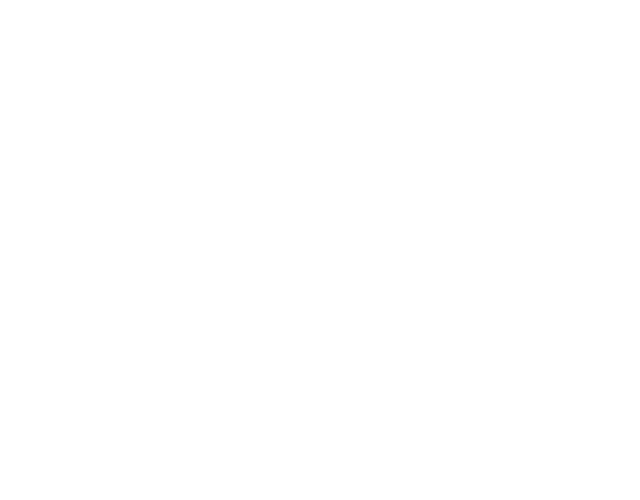
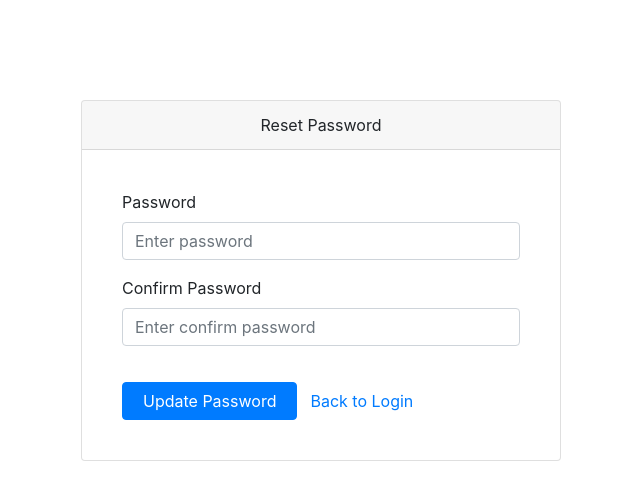
Before and after one commit to kedar09/react-jwt-authentication, a React (Create React App) app: page /set-new-password/1/1 in a window 1280 px wide. Shown: the top 500 px of the page, without its empty margins (319-959 px from the left). Built offline with nearby package versions, Linux system fonts and the light colour scheme.

Commit message:
sweetalert added

```diff
--- a/package.json
+++ b/package.json
@@ -15,7 +15,7 @@
     "react-dom": "^17.0.1",
     "react-router-dom": "^5.2.0",
     "react-scripts": "4.0.0",
-    "sweetalert2": "^10.16.7",
+    "sweetalert2": "^10.16.9",
     "web-vitals": "^0.2.4",
     "yup": "^0.29.3"
   },
--- a/src/pages/Authentication/Forgot-Password/ForgotPasswordPage.js
+++ b/src/pages/Authentication/Forgot-Password/ForgotPasswordPage.js
@@ -5,6 +5,7 @@ import * as Yup from "yup";
 import { useHistory } from "react-router";
 import Cookies from "js-cookie";
 import { forgotPasswordService } from "../../../services/authentiacation.service";
+import Swal from "sweetalert2";
 
 const ForgotPasswordPage = (props) => {
   const history = useHistory();
@@ -15,9 +16,31 @@ const ForgotPasswordPage = (props) => {
         email: values.email,
       };
       const result = await forgotPasswordService(payloadData);
+      console.log(result);
       if (result && result.userId) {
-        Cookies.set("token", JSON.stringify(result.token));
-        Cookies.set("userId", JSON.stringify(result.userId));
+        Swal.fire({
+          title: "Reset password link sent successfully!",
+          timer: 2000,
+          icon: "success",
+          // timerProgressBar: true,
+          showConfirmButton: false,
+        });
+      } else if (result && result.message === "User not found") {
+        Swal.fire({
+          title: "User not found!",
+          timer: 2000,
+          icon: "warning",
+          // timerProgressBar: true,
+          showConfirmButton: false,
+        });
+      } else {
+        Swal.fire({
+          title: "Please try again later!",
+          timer: 2000,
+          icon: "warning",
+          // timerProgressBar: true,
+          showConfirmButton: false,
+        });
       }
     } catch (error) {
       console.log("eeeeeeeeeee", error);
--- a/src/pages/Authentication/Login/LoginPage.js
+++ b/src/pages/Authentication/Login/LoginPage.js
@@ -5,6 +5,7 @@ import * as Yup from "yup";
 import Cookies from "js-cookie";
 import { loginService } from "../../../services/authentiacation.service";
 import { useHistory } from "react-router";
+import Swal from "sweetalert2";
 
 const LoginPage = (props) => {
   const history = useHistory();
@@ -26,7 +27,38 @@ const LoginPage = (props) => {
           sameSite: "None",
           secure: true,
         });
+        Swal.fire({
+          title: "Login successfully!",
+          timer: 2000,
+          icon: "success",
+          // timerProgressBar: true,
+          showConfirmButton: false,
+        });
         history.push("/home-page");
+      } else if (result && result.message === "Wrong Password") {
+        Swal.fire({
+          title: "Wrong password!",
+          timer: 2000,
+          icon: "warning",
+          // timerProgressBar: true,
+          showConfirmButton: false,
+        });
+      } else if (result && result.message === "User Not Found") {
+        Swal.fire({
+          title: "User not found!",
+          timer: 2000,
+          icon: "warning",
+          // timerProgressBar: true,
+          showConfirmButton: false,
+        });
+      } else {
+        Swal.fire({
+          title: "Please try again later!",
+          timer: 2000,
+          icon: "warning",
+          // timerProgressBar: true,
+          showConfirmButton: false,
+        });
       }
     } catch (error) {
       console.log("eeeeeeeeeee", error);
--- a/src/pages/Authentication/Register/RegisterPage.js
+++ b/src/pages/Authentication/Register/RegisterPage.js
@@ -6,6 +6,8 @@ import * as yup from "yup";
 import Cookies from "js-cookie";
 import { registerUserService } from "../../../services/authentiacation.service";
 import { useHistory } from "react-router";
+import Swal from "sweetalert2";
+
 const RegisterPage = (props) => {
   const history = useHistory();
   const registerUser = async (values) => {
@@ -17,6 +19,7 @@ const RegisterPage = (props) => {
         displayName: values.displayName,
       };
       const result = await registerUserService(payloadData);
+      console.log(result);
       if (result && result.userId) {
         Cookies.set("token", JSON.stringify(result.token), {
           sameSite: "None",
@@ -26,7 +29,30 @@ const RegisterPage = (props) => {
           sameSite: "None",
           secure: true,
         });
+        Swal.fire({
+          title: "User registered successfully!",
+          timer: 2000,
+          icon: "success",
+          // timerProgressBar: true,
+          showConfirmButton: false,
+        });
         history.push("/home-page");
+      } else if (result && result.message === "User Already registered") {
+        Swal.fire({
+          title: "Email address already exist!",
+          timer: 2000,
+          icon: "warning",
+          // timerProgressBar: true,
+          showConfirmButton: false,
+        });
+      } else {
+        Swal.fire({
+          title: "Please try again later!",
+          timer: 2000,
+          icon: "warning",
+          // timerProgressBar: true,
+          showConfirmButton: false,
+        });
       }
     } catch (error) {
       console.log("eeeeeeeeeee", error);
--- a/src/pages/Authentication/Set-New-Password/SetNewPasswordPage.js
+++ b/src/pages/Authentication/Set-New-Password/SetNewPasswordPage.js
@@ -1,25 +1,44 @@
-import React, { Component } from "react";
-import { Alert, Button, Card, Form } from "react-bootstrap";
+import React from "react";
+import { Button, Card, Form } from "react-bootstrap";
 import { Formik } from "formik";
 import * as Yup from "yup";
-import { useHistory } from "react-router";
-import Cookies from "js-cookie";
+import { useHistory, useParams } from "react-router";
 import { setNewPasswordService } from "../../../services/authentiacation.service";
+import Swal from "sweetalert2";
 
 const SetNewPasswordPage = (props) => {
+  const params = useParams();
   const history = useHistory();
 
   const forgotPassword = async (values) => {
-    let userId = Cookies.get("userId");
     try {
       const payloadData = {
-        password: values.password,
+        payload: {
+          password: values.password,
+          userId: parseInt(params.userId),
+        },
+        token: params.token,
       };
       const result = await setNewPasswordService(payloadData);
-      if (result && result.userId) {
-        Cookies.set("token", JSON.stringify(result.token));
-        Cookies.set("userId", JSON.stringify(result.userId));
+      if (result && result.message === "User Password updated successfully!") {
+        Swal.fire({
+          title: "Password updated successfully!",
+          timer: 2000,
+          icon: "success",
+          // timerProgressBar: true,
+          showConfirmButton: false,
+        });
+        history.push("/");
+      } else {
+        Swal.fire({
+          title: "Please try again later!",
+          timer: 2000,
+          icon: "warning",
+          // timerProgressBar: true,
+          showConfirmButton: false,
+        });
       }
+      console.log(result);
     } catch (error) {
       console.log("eeeeeeeeeee", error);
     }
--- a/src/routes/Root-Route/RootRoute.js
+++ b/src/routes/Root-Route/RootRoute.js
@@ -15,7 +15,7 @@ const RootRoute = () => {
         <PublicRoute exact path="/" component={LoginPage} />
         <PublicRoute exact path="/register" component={RegisterPage} />
         <PublicRoute exact path="/forgot-password" component={ForgotPasswordPage} />
-        <PrivateRoute exact path="/set-new-password" component={SetNewPasswordPage} />
+        <PublicRoute exact path="/set-new-password/:token/:userId" component={SetNewPasswordPage} />
         <PrivateRoute exact path="/home-page" component={HomePage} />
       </Switch>
     </Router>
--- a/src/services/authentiacation.service.js
+++ b/src/services/authentiacation.service.js
@@ -53,16 +53,16 @@ export const forgotPasswordService = async (payloadData) => {
 };
 
 export const setNewPasswordService = async (payloadData) => {
-  let token = Cookies.get("token");
+  // let token = Cookies.get("token");
   try {
-    const result = await fetch(`${API_URL}/auth/updateUserPassword`, {
-      method: "POST",
+    const result = await fetch(`${API_URL}/users/updateUserPassword`, {
+      method: "PUT",
       headers: {
         Accept: "application/json",
-        Authorization: `Bearer ${token}`,
+        Authorization: `Bearer ${payloadData.token}`,
         "Content-Type": "application/json",
       },
-      body: JSON.stringify(payloadData),
+      body: JSON.stringify(payloadData.payload),
     });
     const jsonResponse = await result.json();
     return jsonResponse;
```
Also changed, not shown: 1 other file (tests, documents, lock files or other folders).
